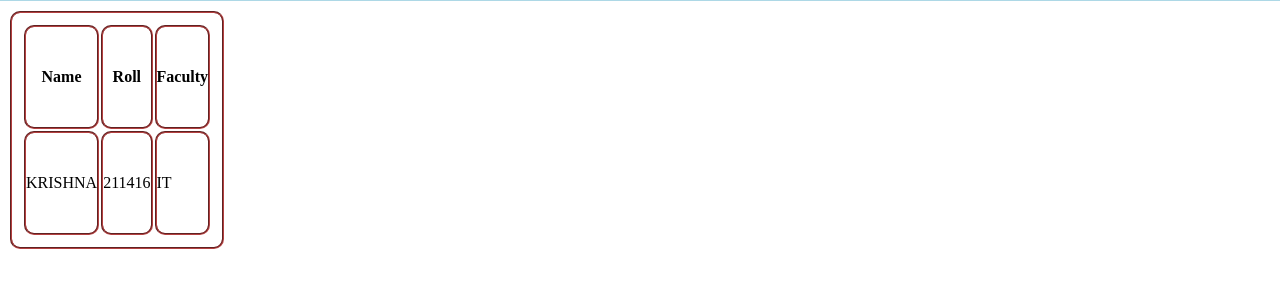
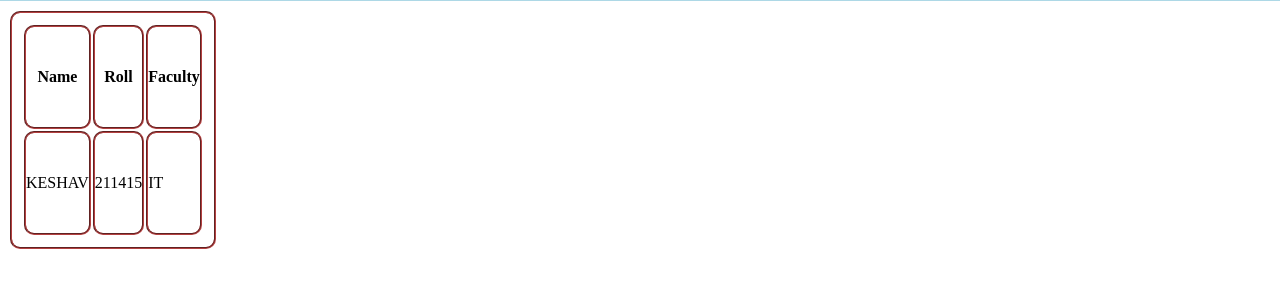
Before and after one commit to shakeshav/keshav1, a plain HTML site: page index.html in a window 1280 px wide. Shown: the part 62-350 px from the top of the page. Drawn offline with Linux system fonts and the light colour scheme.

Commit message:
Update index.html

```diff
--- a/index.html
+++ b/index.html
@@ -24,8 +24,8 @@
             <th>Faculty</th>
         </tr>
         <tr>
-             <td>KRISHNA</td>
-             <td>211416</td>
+             <td>KESHAV</td>
+             <td>211415</td>
              <td>IT</td>
         </tr>
 
```
